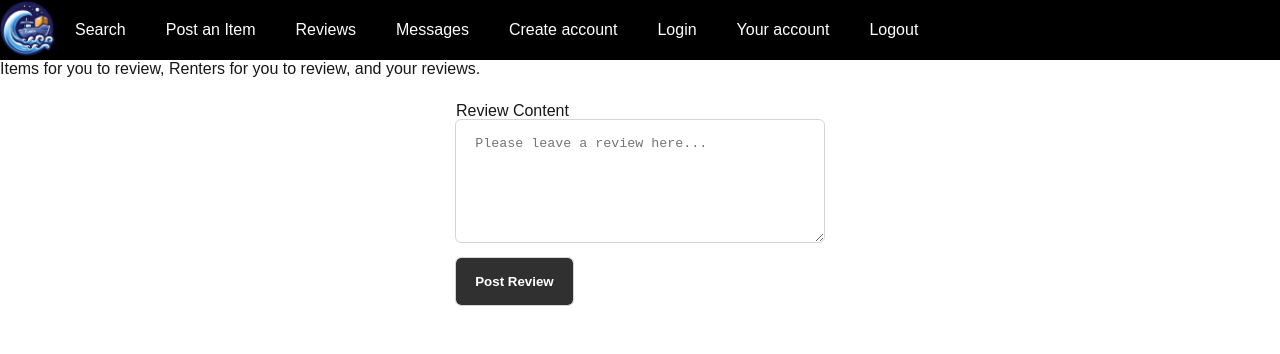
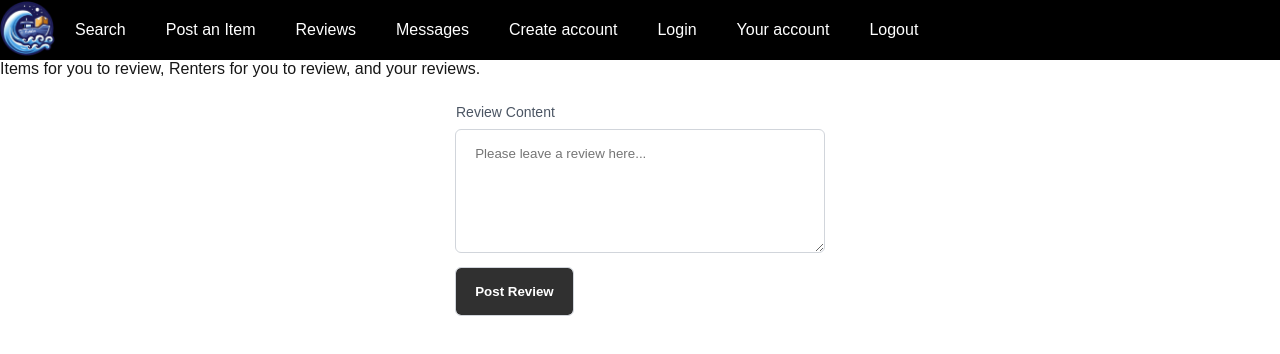
Before and after one commit to DavidHolleman/RentWave, a Next.js app: page /review in a window 1280 px wide. Shown: the top 354 px of the page. Built offline with nearby package versions, Linux system fonts and the light colour scheme.

Commit message:
improve post item

```diff
--- a/app/components/Input.tsx
+++ b/app/components/Input.tsx
@@ -34,7 +34,7 @@ export function Input({
 
 	return (
 		<div style={{width:"100%"}}>
-			<label style={{color:"rgb(75 85 99)"}}>{label}</label>
+			<label>{label}</label>
 			<input style={{width:"100%"}}
 				required={required}
 				id={id}
@@ -66,12 +66,13 @@ export function InputBig({
 }): JSX.Element {
 	return (
 		<div style={{width:"100%"}}>
-			{label && <p>{label}</p>}
-			<textarea style={{width:"100%"}}
+			<label>{label}</label>
+			<textarea style={{width:"100%", fontFamily:"inherit"}}
 				id={id}
 				name={name}
 				rows={6}
-				placeholder={placeholder}></textarea>
+				placeholder={placeholder}>
+			</textarea>
 		</div>
 	);
 }
--- a/app/item/post/page.tsx
+++ b/app/item/post/page.tsx
@@ -37,7 +37,7 @@ export default function Create() {
                         placeholder="Enter item name"
                         required={true}
                     />
-                    <label htmlFor="category">Choose a Category:</label>
+                    <label htmlFor="category">Category</label>
                     <select name="category" id="category">
                         <option value="" disabled selected>Select a category</option>
                         <option value="books">Books</option>
@@ -50,6 +50,7 @@ export default function Create() {
                         label="Description"
                         id="description"
                         name="description"
+                        placeholder="Enter a description"
                     />
                     <PostItemButton />
             </div>
```
